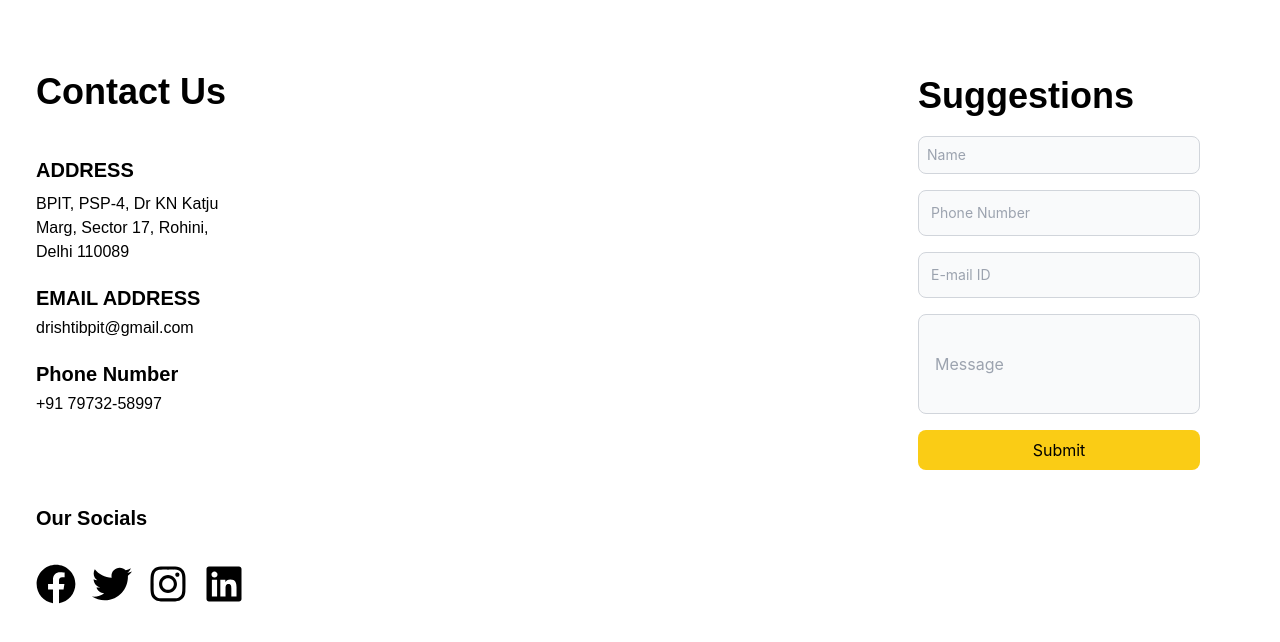
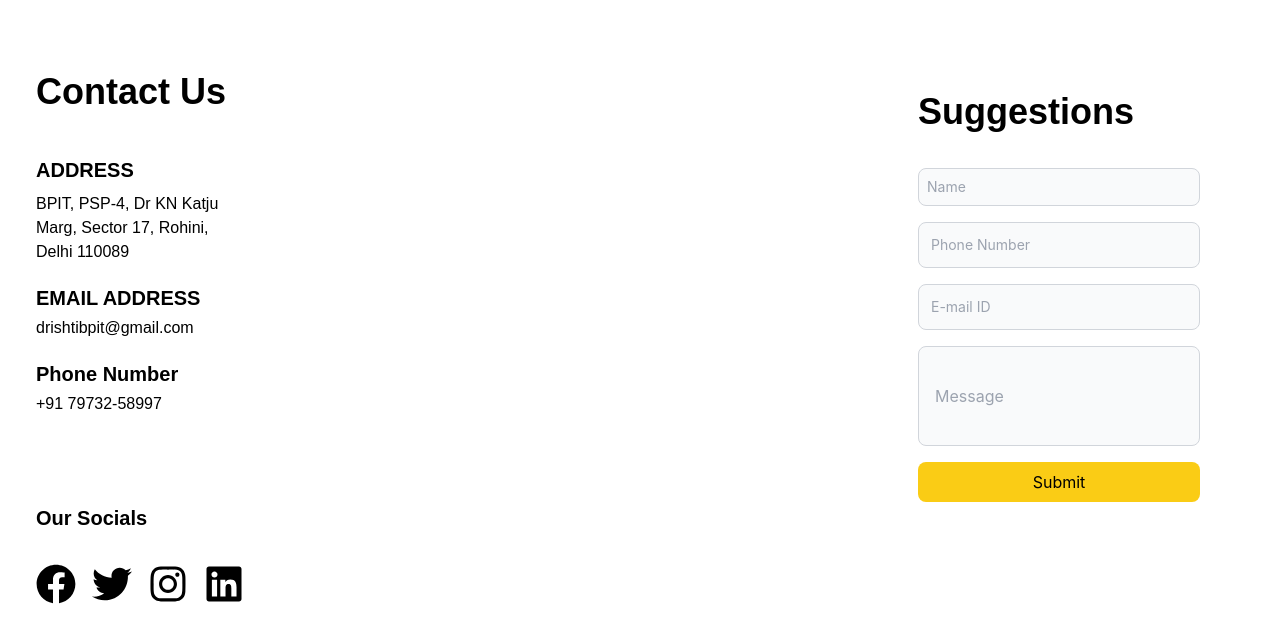
Before and after one commit to Kunal-Rawat22/Avanti, a React (Create React App) app: page / in a window 1280 px wide. Shown: the top 642 px of the page. Built offline with nearby package versions, Linux system fonts and the light colour scheme.

Commit message:
updation in contact us form

```diff
--- a/src/Pages/contact.jsx
+++ b/src/Pages/contact.jsx
@@ -39,7 +39,7 @@ const Contact = () => {
         </div>
       </div>
       <div className='contact-right flex flex-col p-6 md:p-14 pr-6 md:pr-20'>
-        <h1 className="text-3xl md:text-4xl font-bold text-black font-tt-wellingtons py-4 md:py-5">Suggestions</h1>
+        <h1 className="text-3xl md:text-4xl font-bold text-black font-tt-wellingtons py-9 md:py-9">Suggestions</h1>
         <form className="max-w-md md:max-w-sm mx-auto">
           <div className="mb-4">
             <input type="text" id="small-input" className="block w-full p-2 text-gray-900 border border-gray-300 rounded-lg bg-gray-50 text-xs md:text-sm focus:ring-blue-500 focus:border-blue-500 dark:bg-gray-700 dark:border-gray-600 dark:placeholder-gray-400 dark:text-white dark:focus:ring-blue-500 dark:focus:border-blue-500" placeholder="Name" />
```
